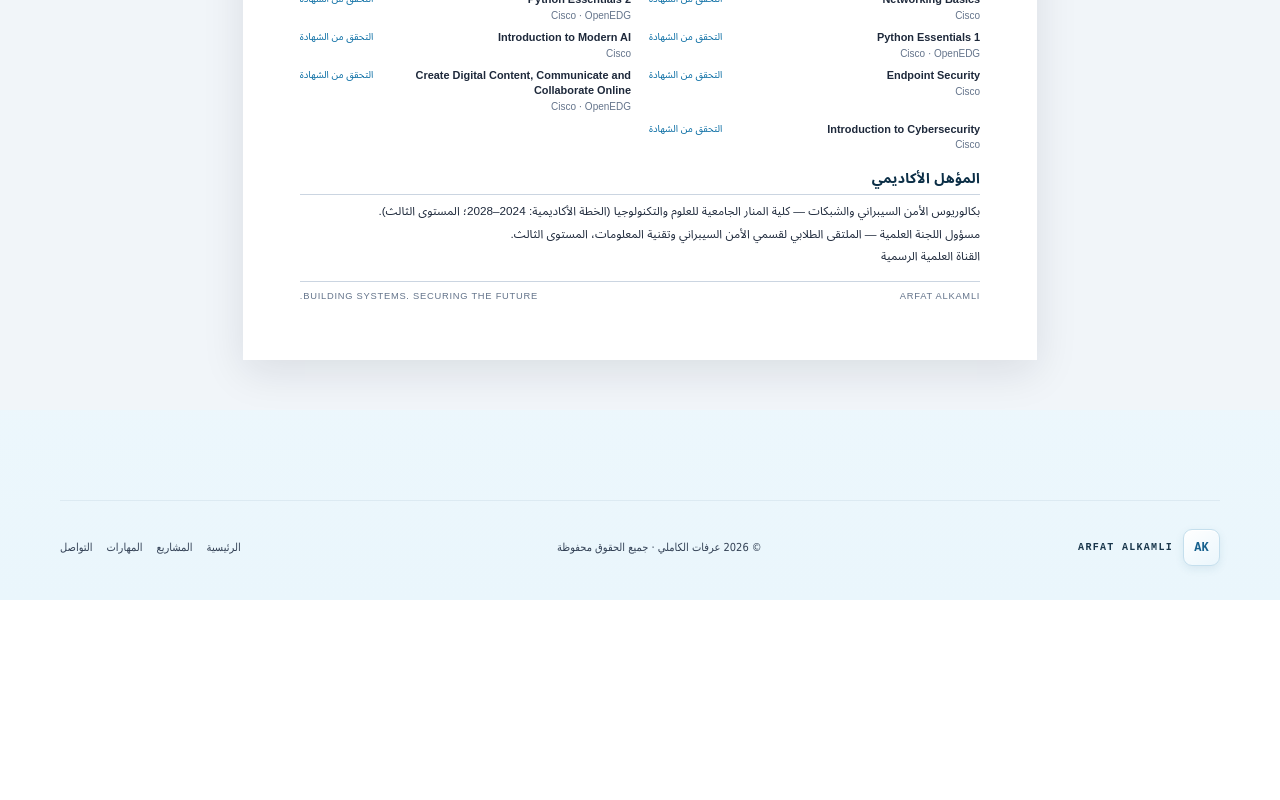
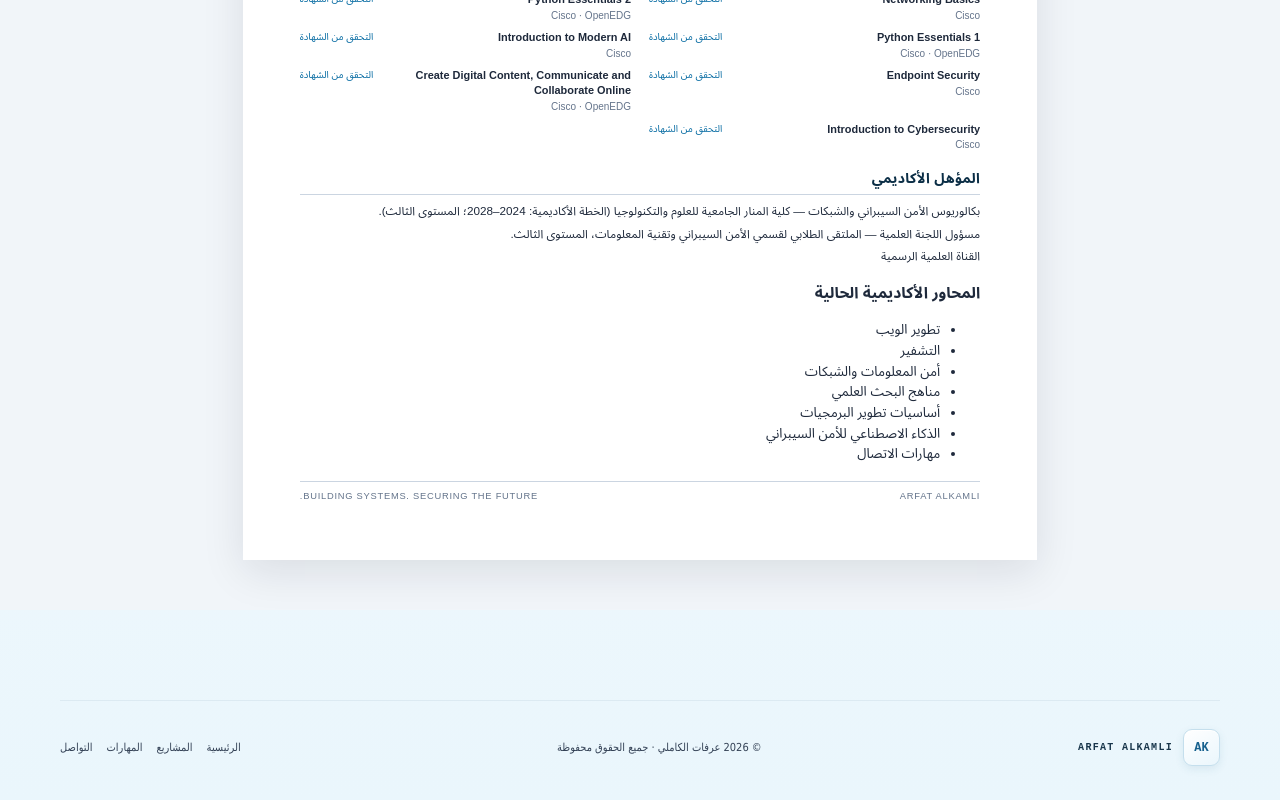
Before and after one commit to arfat-alkamly/arfat-alkamly-portfolio, a Next.js app: page /cv in a window 1280 px wide. Shown: the part 1161-1961 px from the top of the page. Before the commit the page ends 1761 px from the top, so only its background shows below. Built offline with nearby package versions, Linux system fonts and the light colour scheme; no server answers.

Commit message:
Add bilingual academic focus to professional CV

```diff
--- a/app/cv/page.tsx
+++ b/app/cv/page.tsx
@@ -34,6 +34,8 @@ const copy={
   systems:'المشاريع التقنية المختارة',
   certifications:'الشهادات والشارات الرقمية المختارة',
   education:'المؤهل الأكاديمي',
+  academicFocus:'المحاور الأكاديمية الحالية',
+  coursework:['تطوير الويب','التشفير','أمن المعلومات والشبكات','مناهج البحث العلمي','أساسيات تطوير البرمجيات','الذكاء الاصطناعي للأمن السيبراني','مهارات الاتصال'],
   verify:'التحقق من الشهادة',
   roleLabel:'الدور',
   stackLabel:'النطاق والتقنيات',
@@ -60,6 +62,8 @@ const copy={
   systems:'SELECTED TECHNICAL PROJECTS',
   certifications:'SELECTED DIGITAL CREDENTIALS',
   education:'EDUCATION',
+  academicFocus:'CURRENT ACADEMIC FOCUS',
+  coursework:['Web Development','Cryptography','Information Security & Networks','Research Methods','Software Development Fundamentals','AI for Cybersecurity','Communication Skills'],
   verify:'Verify credential',
   roleLabel:'ROLE',
   stackLabel:'TECHNICAL SCOPE / STACK',
@@ -159,6 +163,10 @@ export default async function CVPage(){
      <p>{t.leadership}</p>
      <p><a href="https://t.me/USF_CS_manar_CYS_3" target="_blank" rel="noreferrer">{isArabic?'القناة العلمية الرسمية':'Scientific committee channel'}</a></p>
     </div>
+    <div className={styles.academicFocus}>
+     <h3>{t.academicFocus}</h3>
+     <ul>{t.coursework.map(item=><li key={item}>{item}</li>)}</ul>
+    </div>
    </section>
    <footer className={styles.documentFooter}>
     <span>ARFAT ALKAMLI</span>
```
